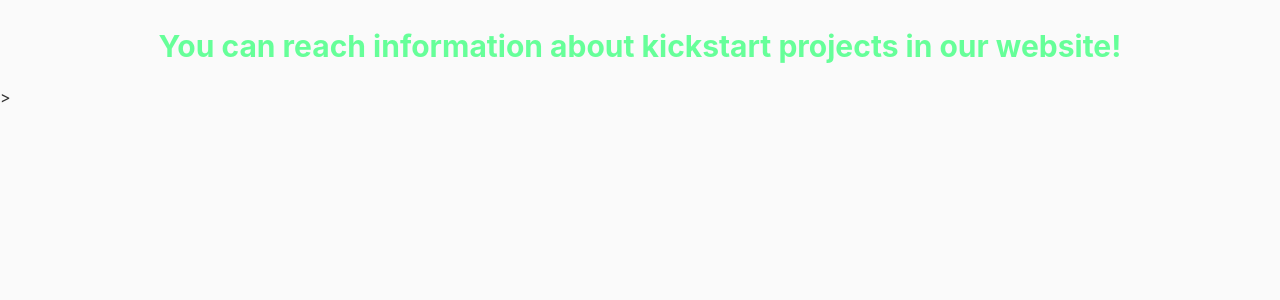
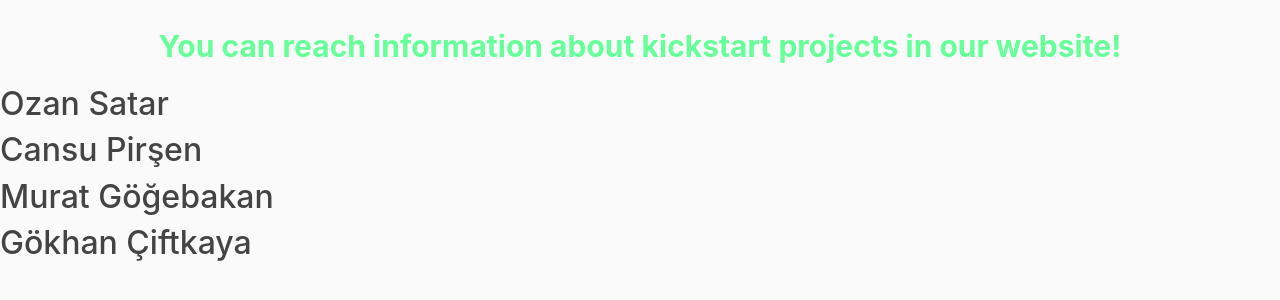
Before and after one commit to 0ozzy0/Project, a Django app: page /about/ in a window 1280 px wide. Shown: the part 56-356 px from the top of the page. Run offline with Django 3.2, Linux system fonts and the light colour scheme; some libraries are stand-ins or nearby versions.

Commit message:
about page changed.

```diff
--- a/Home/templates/Home/about.html
+++ b/Home/templates/Home/about.html
@@ -4,5 +4,9 @@
 {% block content %}
 
 <p class = "text-primary text-center" style="font-size:30px"> <font color="66FF99">  <strong> You can reach information about kickstart projects in our website! </strong> </font></p>
+<h2>Ozan Satar</h2>
+<h2>Cansu Pirşen</h2>
+<h2>Murat Göğebakan</h2>
+<h2>Gökhan Çiftkaya</h2>
 
 {% endblock %}
--- a/Home/templates/Home/base.html
+++ b/Home/templates/Home/base.html
@@ -40,4 +40,4 @@
     <script src="https://cdnjs.cloudflare.com/ajax/libs/popper.js/1.14.7/umd/popper.min.js" integrity="sha384-UO2eT0CpHqdSJQ6hJty5KVphtPhzWj9WO1clHTMGa3JDZwrnQq4sF86dIHNDz0W1" crossorigin="anonymous"></script>
     <script src="https://stackpath.bootstrapcdn.com/bootstrap/4.3.1/js/bootstrap.min.js" integrity="sha384-JjSmVgyd0p3pXB1rRibZUAYoIIy6OrQ6VrjIEaFf/nJGzIxFDsf4x0xIM+B07jRM" crossorigin="anonymous"></script>
 </body>
-</html>>
+</html>
```
